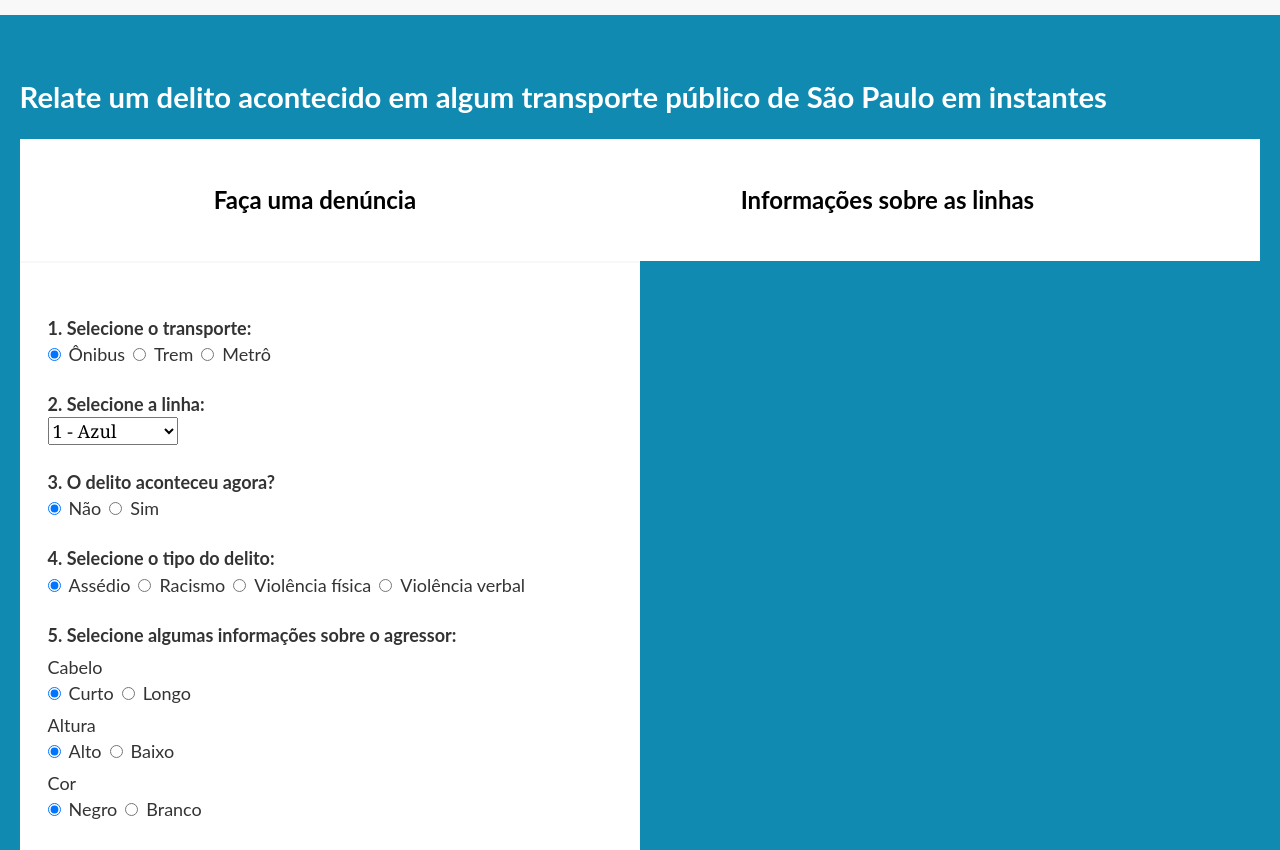
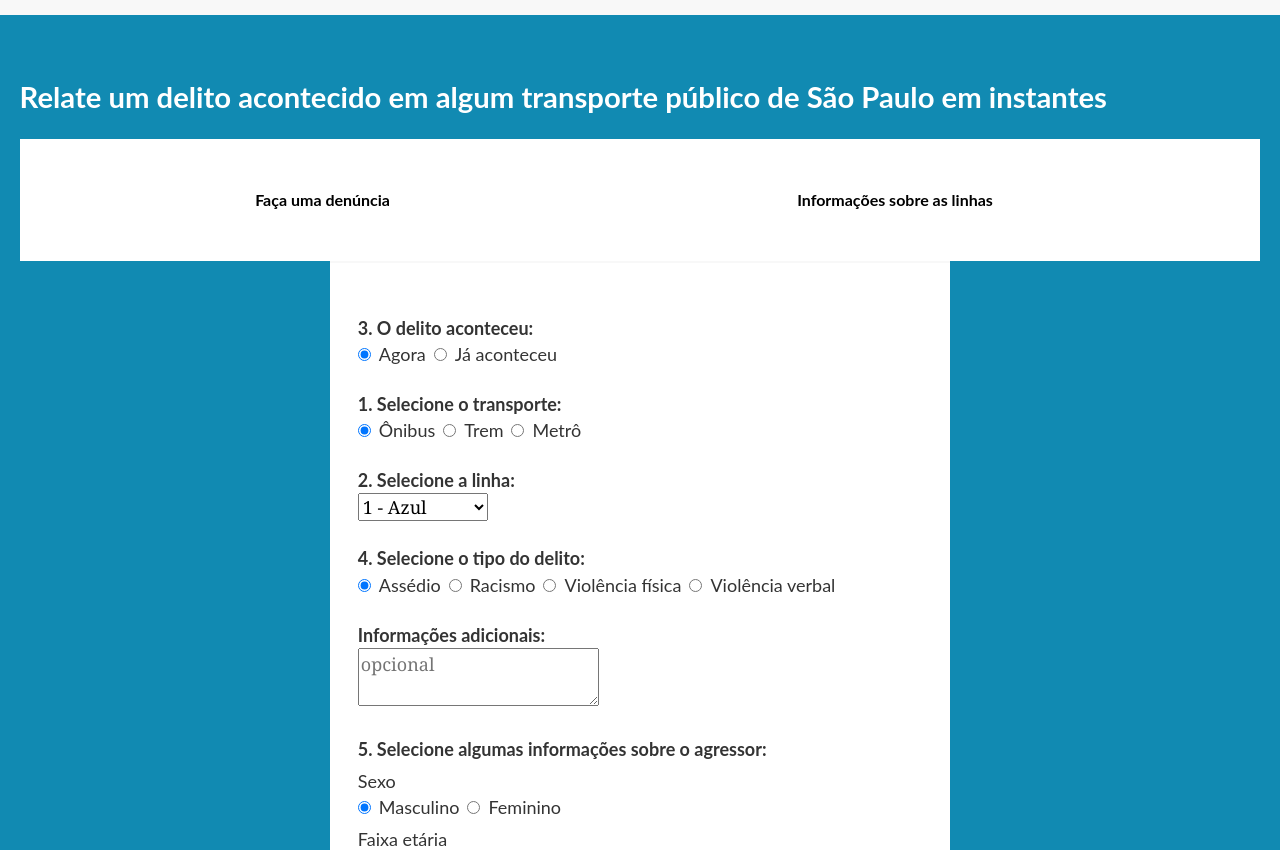
Before and after one commit to guilhermealvestavares/sempsiu-frontend, a Gatsby site: page / in a window 1280 px wide. Shown: the part 66-916 px from the top of the page. Built offline with nearby package versions, Linux system fonts and the light colour scheme; Gatsby itself is replaced by a stand-in of ours.

Commit message:
added req in handeSubmit

```diff
--- a/src/components/ChoiceMenu/choiceMenu.style.js
+++ b/src/components/ChoiceMenu/choiceMenu.style.js
@@ -17,7 +17,7 @@
   color: #000000;
   font-family: "Lato", sans-serif;
   font-weight: 700;
-  font-size: 24px;
+  font-size: 16px;
 `;
 
 export { WrapperMenu, Wrapper, CtaMenu };
--- a/src/components/DataView/dataView.style.js
+++ b/src/components/DataView/dataView.style.js
@@ -7,8 +7,12 @@
   height: 90vh;
   border-top: 2px solid #f8f8f8;
 
+
+
   @media (min-width: 1024px) {
     width: 50%;
+    margin-left: auto;
+    margin: 0 auto;
   }
 `;
 
--- a/src/components/FormSmall/FormSmall.js
+++ b/src/components/FormSmall/FormSmall.js
@@ -1,6 +1,5 @@
-import React from "react";
+import React, { useRef } from "react";
 import { FlexContent } from "../FlexContent.style.js";
-import { Button } from "../Button";
 import {
   LabelRadio,
   LabelFields,
@@ -9,26 +8,75 @@
 } from "./formSmall.style.js";
 import axios from "axios";
 
-const handleSubmitDenunciation = (e) => {
-  e.preventDefault();
-  alert("teste");
-};
-const FormSmall = () => (
-  <>
+const ENDPOINT_DENUNCIATION = 'http://sem-psiu.herokuapp.com/denuncia';
+const GET_DATA_AND_SEPARATE_IN_GROUPS = /(.*?)\[(.*?)\]/;
+
+const FormSmall = () => {
+  const formRef = useRef(null)
+
+  const handleSubmit = (e) => {
+    e.preventDefault();
+    axiosPost(setupData())
+  }
+
+  const axiosPost = (data) => {
+    axios.post(ENDPOINT_DENUNCIATION, data)
+    .then(function (response) {
+      console.log("then: "+response);
+    })
+    .catch(function (error) {
+      console.log("catch: "+error);
+    });
+  }
+
+  const setupData = () => {
+    const { current } = formRef
+
+    const formData = new FormData(current)
+
+    const objectData = {};
+
+    [...formData.entries()].forEach(([key, value]) => {
+      const objectKey = key.match(GET_DATA_AND_SEPARATE_IN_GROUPS)
+
+      if(objectKey) {
+        if(!objectData[objectKey[1]]) {
+          objectData[objectKey[1]] = {}
+        }
+        objectData[objectKey[1]][objectKey[2]] = value
+
+      } else {
+        objectData[key] = value
+      }
+    })
+    return objectData
+  }
+
+  return(
+    <>
     <WrapperForm>
-      <form onSubmit={handleSubmitDenunciation} method="POST">
+      <form onSubmit={handleSubmit} ref={formRef} method="POST">
+
+      <LabelFields>3. O delito aconteceu:</LabelFields>
+        <div>
+          <input checked type="radio" value="Agora" name="tipo_dnca" />
+          <LabelRadio>Agora</LabelRadio>
+          <input type="radio" value="Já aconteceu" name="tipo_dnca" />
+          <LabelRadio>Já aconteceu</LabelRadio>
+        </div>
+
         <LabelFields>1. Selecione o transporte:</LabelFields>
         <div>
           <input
             checked
             type="radio"
             value="Ônibus"
-            name="radioButtonFormSmall"
+            name="typeTransport"
           />
           <LabelRadio checked>Ônibus</LabelRadio>
-          <input type="radio" value="Trem" name="radioButtonFormSmall" />
+          <input type="radio" value="Trem" name="typeTransport" />
           <LabelRadio>Trem</LabelRadio>
-          <input type="radio" value="Metrô" name="radioButtonFormSmall" />
+          <input type="radio" value="Metrô" name="typeTransport" />
           <LabelRadio>Metrô</LabelRadio>
         </div>
         <LabelFields>2. Selecione a linha:</LabelFields>
@@ -42,57 +90,66 @@
             <option value="5 - Lilás">5 - Lilás</option>
           </select>
         </div>
-        <LabelFields>3. O delito aconteceu agora?</LabelFields>
-        <div>
-          <input checked type="radio" value="Não" name="occurrenceNow" />
-          <LabelRadio>Não</LabelRadio>
-          <input type="radio" value="Sim" name="occurrenceNow" />
-          <LabelRadio>Sim</LabelRadio>
-        </div>
 
         <LabelFields>4. Selecione o tipo do delito:</LabelFields>
         <div>
-          <input checked type="radio" value="Assédio" name="occurrenceType" />
+          <input checked type="radio" value="Assédio" name="tipo_agrs" />
           <LabelRadio>Assédio</LabelRadio>
-          <input type="radio" value="Racismo" name="occurrenceType" />
+          <input type="radio" value="Racismo" name="tipo_agrs" />
           <LabelRadio>Racismo</LabelRadio>
-          <input type="radio" value="Violência física" name="occurrenceType" />
+          <input type="radio" value="Violência física" name="tipo_agrs" />
           <LabelRadio>Violência física</LabelRadio>
-          <input type="radio" value="Violência verbal" name="occurrenceType" />
+          <input type="radio" value="Violência verbal" name="tipo_agrs" />
           <LabelRadio>Violência verbal</LabelRadio>
+        </div>
+
+        <LabelFields>Informações adicionais:</LabelFields>
+        <div>
+          <textarea name="ds_dnca" placeholder="opcional"></textarea>
         </div>
 
         <LabelFields>
           5. Selecione algumas informações sobre o agressor:
         </LabelFields>
         <div>
+
+        <LabelFieldsWithSomesRadios>Sexo</LabelFieldsWithSomesRadios>
+          <input checked type="radio" value="Masculino" name="ds_agrr[sexo]" />
+          <LabelRadio>Masculino</LabelRadio>
+          <input type="radio" value="Feminino" name="ds_agrr[sexo]" />
+          <LabelRadio>Feminino</LabelRadio>
+
+          <LabelFieldsWithSomesRadios>Faixa etária</LabelFieldsWithSomesRadios>
+          <input checked type="radio" value="Menor de idade" name="ds_agrr[faixa_etaria]" />
+          <LabelRadio>Menor de idade</LabelRadio>
+          <input type="radio" value="18-25" name="ds_agrr[faixa_etaria]" />
+          <LabelRadio>18-25</LabelRadio>
+          <input type="radio" value="26-40" name="ds_agrr[faixa_etaria]" />
+          <LabelRadio>26-40</LabelRadio>
+          <input type="radio" value="40-60" name="ds_agrr[faixa_etaria]" />
+          <LabelRadio>40-60</LabelRadio>
+          <input type="radio" value="Acima de 60" name="ds_agrr[faixa_etaria]" />
+          <LabelRadio>Acima de 60</LabelRadio>
+
+          <LabelFieldsWithSomesRadios>Etnia</LabelFieldsWithSomesRadios>
+          <input checked type="radio" value="Negro" name="ds_agrr[etnia]" />
+          <LabelRadio>Negro</LabelRadio>
+          <input type="radio" value="Branco" name="ds_agrr[etnia]" />
+          <LabelRadio>Branco</LabelRadio>
+
           <LabelFieldsWithSomesRadios>Cabelo</LabelFieldsWithSomesRadios>
-          <input checked type="radio" value="Curto" name="InfosAgressorHair" />
+          <input checked type="radio" value="Curto" name="ds_agrr[cabelo]" />
           <LabelRadio>Curto</LabelRadio>
-          <input type="radio" value="Longo" name="InfosAgressorHair" />
+          <input type="radio" value="Longo" name="ds_agrr[cabelo]" />
           <LabelRadio>Longo</LabelRadio>
 
-          <LabelFieldsWithSomesRadios>Altura</LabelFieldsWithSomesRadios>
-          <input checked type="radio" value="Alto" name="InfosAgressorHeight" />
-          <LabelRadio>Alto</LabelRadio>
-          <input type="radio" value="Baixo" name="InfosAgressorHeight" />
-          <LabelRadio>Baixo</LabelRadio>
-
-          <LabelFieldsWithSomesRadios>Cor</LabelFieldsWithSomesRadios>
-          <input checked type="radio" value="Negro" name="InfosAgressorSkin" />
-          <LabelRadio>Negro</LabelRadio>
-          <input type="radio" value="Branco" name="InfosAgressorSkin" />
-          <LabelRadio>Branco</LabelRadio>
-        </div>
-
-        <LabelFields>Informações adicionais:</LabelFields>
-        <div>
-          <textarea placeholder="opcional"></textarea>
         </div>
         <button type="submit">Clique aqui para fazer uma denúncia</button>
       </form>
     </WrapperForm>
   </>
-);
+  )
+
+};
 
 export { FormSmall };
--- a/src/components/FormSmall/formSmall.style.js
+++ b/src/components/FormSmall/formSmall.style.js
@@ -24,10 +24,12 @@
   width: 100%;
   border-top: 2px solid #f8f8f8;
   height: auto;
+  margin: 0 auto;
 
   @media (min-width: 1024px) {
     width: 50%;
-    height: 90vh;
+    height: 95vh;
+    margin: 0 auto;
   }
 `;
 
```
